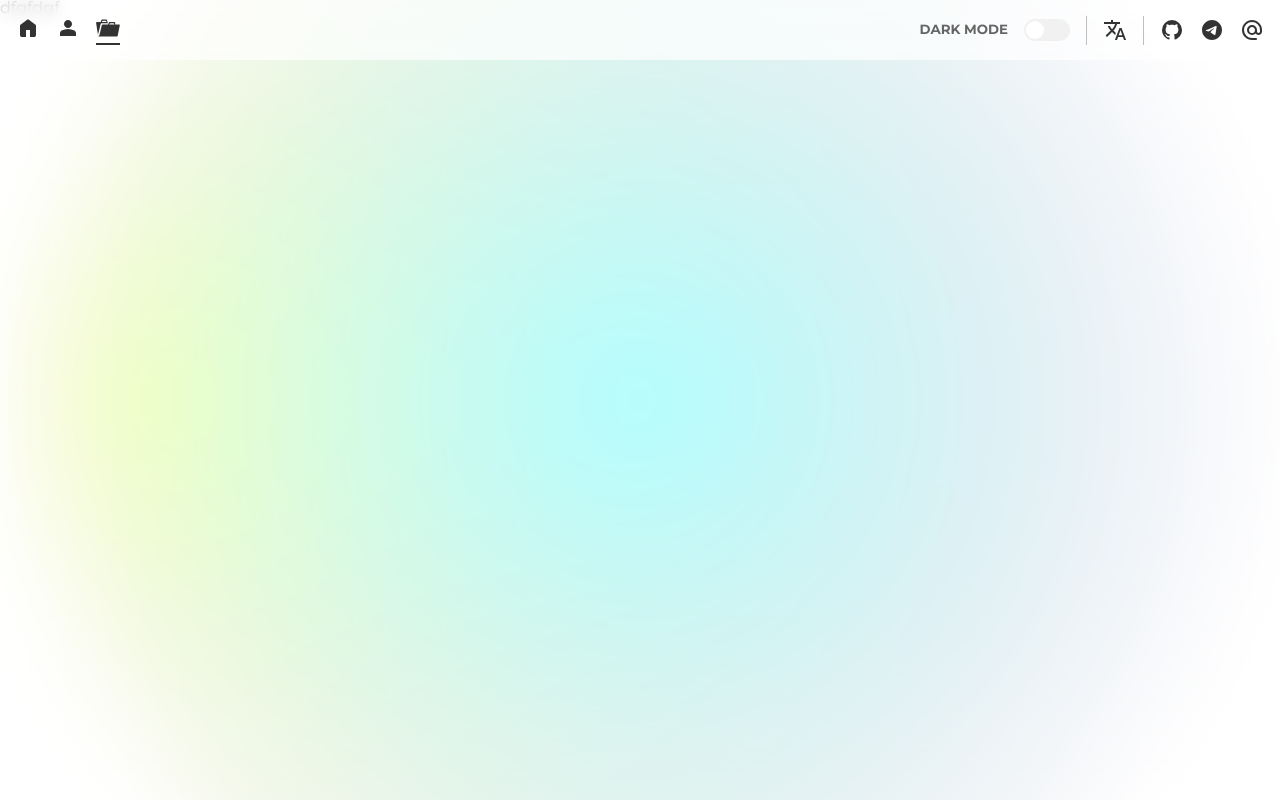
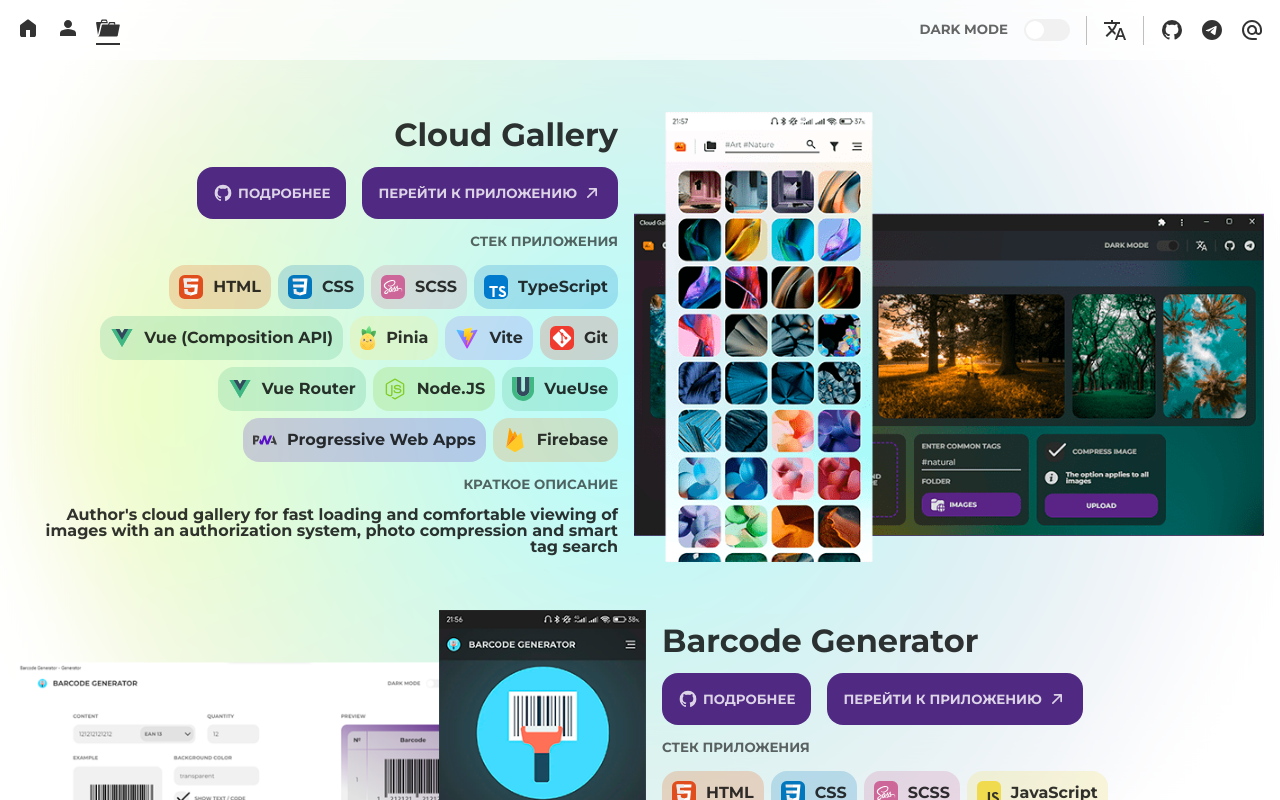
Before and after one commit to afteralls/post-portfolio, a Vue app: page /portfolio in a window 1280 px wide. Shown: the top 800 px of the page. Built offline with nearby package versions, Linux system fonts and the light colour scheme.

Commit message:
style portfolio view

```diff
--- a/src/assets/style/main.scss
+++ b/src/assets/style/main.scss
@@ -138,6 +138,9 @@
 }
 
 ._btn {
+  display: flex;
+  gap: 5px;
+  align-items: center;
   text-align: center;
   background-color: var(--accent-c);
   padding: var(--space);
@@ -150,8 +153,30 @@
     color: var(--dark-txt-c);
   }
 
+  svg {
+    fill: var(--dark-txt-c);
+    height: 20px;
+    width: auto;
+  }
+
   &:hover {
     background-color: var(--accent-c-h);
+  }
+
+  @media (max-width: 600px) {
+    svg {
+      height: 14px;
+    }
+  }
+}
+
+._stack {
+  display: flex;
+  gap: 7px;
+  flex-wrap: wrap;
+
+  @media (max-width: 920px) {
+    justify-content: center;
   }
 }
 
--- /dev/null
+++ b/src/assets/svg/ArrowLink.vue
@@ -0,0 +1,3 @@
+<template>
+  <svg width="32" height="32" viewBox="0 0 24 24"><path d="M8 7a1 1 0 0 1 1-1h8a1 1 0 0 1 1 1v8a1 1 0 1 1-2 0V9.414l-8.293 8.293a1 1 0 0 1-1.414-1.414L14.586 8H9a1 1 0 0 1-1-1z"/></svg>
+</template>
--- a/src/components/AboutView/SkillsSection.vue
+++ b/src/components/AboutView/SkillsSection.vue
@@ -1,12 +1,12 @@
 <template>
   <div class="skills-wrapper _column">
     <small>Текущий, используемый мною стек</small>
-    <div class="skills">
+    <div class="_stack">
       <HTMLItem /><CSSItem /><SassItem /><TSItem /><VueItem /><PiniaItem /><ViteItem /><GitItem /><VueRouterItem /><Node /><VueUseItem /><PWAItem /><DartItem /><FlutterItem />
     </div>
     <small>Также знаю и использую</small>
-    <div class="skills">
-      <JSItem /><VuexItem /><TailwindItem /><WebpackItem /><DockerItem /><PHPItem /><SQLItem /><PSItem />
+    <div class="_stack">
+      <JSItem /><VuexItem /><FirebaseItem /><TailwindItem /><WebpackItem /><DockerItem /><PHPItem /><SQLItem /><PSItem />
     </div>
     <div class="_row">
       <RouterLink to="/portfolio" class="_btn">
@@ -22,12 +22,8 @@
 
   @media (max-width: 920px) {
     width: 100%;
+    display: flex;
+    align-items: center;
   }
 }
-
-.skills {
-  display: flex;
-  gap: 10px;
-  flex-wrap: wrap;
-}
 </style>
--- /dev/null
+++ b/src/components/Skills/FirebaseItem.vue
@@ -0,0 +1,6 @@
+<template>
+  <div class="_skill" style="background-color: rgba(245, 127, 23, 0.2)">
+    <svg height="64" viewBox="0 0 32 32" width="64"><path d="M19.62 11.558l-3.203 2.98-2.972-5.995 1.538-3.448c.4-.7 1.024-.692 1.414 0z" fill="#ffa000"/><path d="M13.445 8.543l2.972 5.995-11.97 11.135z" fill="#f57f17"/><path d="M23.123 7.003c.572-.55 1.164-.362 1.315.417l3.116 18.105-10.328 6.2c-.36.2-1.32.286-1.32.286s-.874-.104-1.207-.3L4.447 25.673z" fill="#ffca28"/><path d="M13.445 8.543l-8.997 17.13L8.455.638c.148-.78.592-.855.988-.167z" fill="#ffa000"/></svg>
+    <h4>Firebase</h4>
+  </div>
+</template>
--- a/src/views/PortfolioView.vue
+++ b/src/views/PortfolioView.vue
@@ -1,3 +1,114 @@
 <template>
-  <div>dfgfdgf</div>
+<div class="_wrapper">
+  <div class="portfolio">
+    <div class="project _row">
+      <div class="info _column">
+        <h1>Cloud Gallery</h1>
+          <div class="links _row">
+            <a class="_btn" href="https://github.com/post-apocalypse/cloud-gallery">
+              <GitHubIcon />
+              <small>Подробнее</small>
+            </a>
+            <a class="_btn" href="https://cloud-gallery.web.app/">
+              <small>Перейти к приложению</small>
+              <ArrowLink />
+            </a>
+        </div>
+        <small>Стек приложения</small>
+        <div class="_stack cg">
+          <HTMLItem /><CSSItem /><SassItem /><TSItem /><VueItem /><PiniaItem /><ViteItem /><GitItem /><VueRouterItem /><Node /><VueUseItem /><PWAItem /><FirebaseItem />
+        </div>
+        <small>Краткое описание</small>
+        <h4>Author's cloud gallery for fast loading and comfortable viewing of images with an authorization system, photo compression and smart tag search</h4>
+      </div>
+      <div class="images _row">
+        <img src="../assets/img/CG.webp" alt="#">
+      </div>
+    </div>
+    <div class="project _row">
+      <div class="images _row">
+        <img src="../assets/img/BG.webp" alt="#">
+      </div>
+      <div class="info _column">
+        <h1>Barcode Generator</h1>
+        <div class="links _row">
+          <a class="_btn" href="https://github.com/post-apocalypse/barcode-generator">
+            <GitHubIcon />
+            <small>Подробнее</small>
+          </a>
+          <a class="_btn" href="https://generator-space.web.app/">
+            <small>Перейти к приложению</small>
+            <ArrowLink />
+          </a>
+        </div>
+        <small>Стек приложения</small>
+        <div class="_stack bg">
+          <HTMLItem /><CSSItem /><SassItem /><JSItem /><VueItem /><PiniaItem /><ViteItem /><GitItem /><VueRouterItem /><Node /><VueUseItem /><PWAItem />
+        </div>
+        <small>Краткое описание</small>
+        <h4>Аpplication for generating barcodes in various formats with the possibility of customization and export system</h4>
+      </div>
+    </div>
+  </div>
+</div>
 </template>
+
+<style scoped lang="scss">
+.portfolio {
+  display: flex;
+  flex-direction: column;
+  gap: calc(var(--space) * 3);
+}
+
+.project {
+  @media (max-width: 1100px) {
+    flex-direction: column;
+  }
+}
+
+.images {
+  img {
+    height: 450px;
+    width: auto;
+  }
+
+  @media (max-width: 700px) {
+    img {
+      width: 100%;
+      height: auto;
+    }
+  }
+}
+
+.info {
+  &:nth-child(1) {
+    text-align: right;
+    align-items: flex-end;
+  }
+
+  @media (max-width: 1100px) {
+    order: 1;
+    align-items: center;
+    text-align: center;
+
+    &:nth-child(1) {
+      align-items: center;
+      text-align: center;
+    }
+  }
+}
+
+.links {
+  @media (max-width: 450px) {
+    flex-direction: column;
+  }
+}
+
+.cg { justify-content: flex-end; }
+
+.cg, .bg {
+  @media (max-width: 1100px) {
+    justify-content: center;
+  }
+}
+</style>
--- a/types/components.d.ts
+++ b/types/components.d.ts
@@ -15,6 +15,7 @@
     AppBackground: typeof import('./../src/components/AppBackground.vue')['default']
     ArrowIcon: typeof import('./../src/assets/svg/ArrowIcon.vue')['default']
     ArrowLeftIcon: typeof import('./../src/assets/svg/ArrowLeftIcon.vue')['default']
+    ArrowLink: typeof import('./../src/assets/svg/ArrowLink.vue')['default']
     ArrowRightIcon: typeof import('./../src/assets/svg/ArrowRightIcon.vue')['default']
     CheckIcon: typeof import('./../src/assets/svg/CheckIcon.vue')['default']
     CloseIcon: typeof import('./../src/assets/svg/CloseIcon.vue')['default']
@@ -27,6 +28,8 @@
     EditImageIcon: typeof import('./../src/assets/svg/EditImageIcon.vue')['default']
     EmailIcon: typeof import('./../src/assets/svg/EmailIcon.vue')['default']
     FilterIcon: typeof import('./../src/assets/svg/FilterIcon.vue')['default']
+    Firebase: typeof import('../src/components/Skills/FirebaseItem.vue')['default']
+    FirebaseItem: typeof import('./../src/components/Skills/FirebaseItem.vue')['default']
     FlutterItem: typeof import('./../src/components/Skills/FlutterItem.vue')['default']
     FoldersIcon: typeof import('./../src/assets/svg/FoldersIcon.vue')['default']
     FullscreenEnterIcon: typeof import('./../src/assets/svg/FullscreenEnterIcon.vue')['default']
```
Also changed, not shown: src/assets/img/BG.webp (added), src/assets/img/CG.webp (added).
